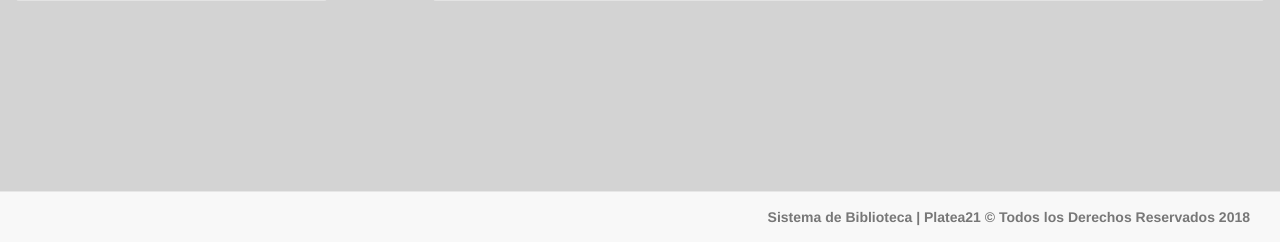
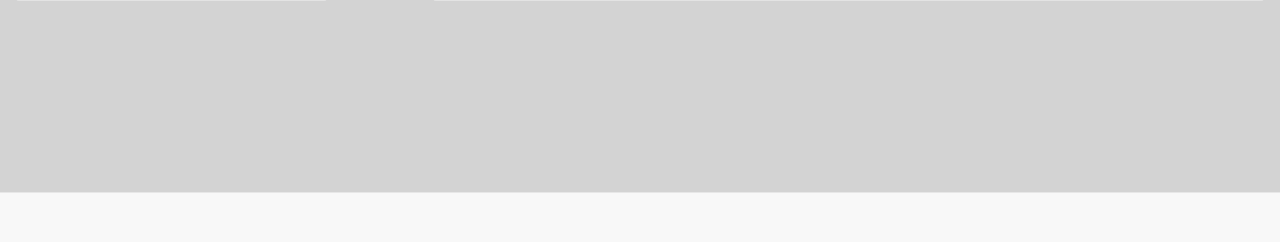
Before and after one commit to rainerdv/biblioteca, a PHP site: page / in a window 1280 px wide. Shown: the part 558-800 px from the top of the page. Run offline with PHP 8.4, Linux system fonts and the light colour scheme.

Commit message:
Primer commit

```diff
--- a/index.php
+++ b/index.php
@@ -56,7 +56,7 @@
 		</div>
 		<nav class = "navbar navbar-default navbar-fixed-bottom">
 			<div class = "container-fluid">
-				<label class = "navbar-text pull-right">Sistema de Biblioteca | Platea21 &copy; Todos los Derechos Reservados 2018</label>
+
 			</div>
 		</nav>
 	</body>
```
